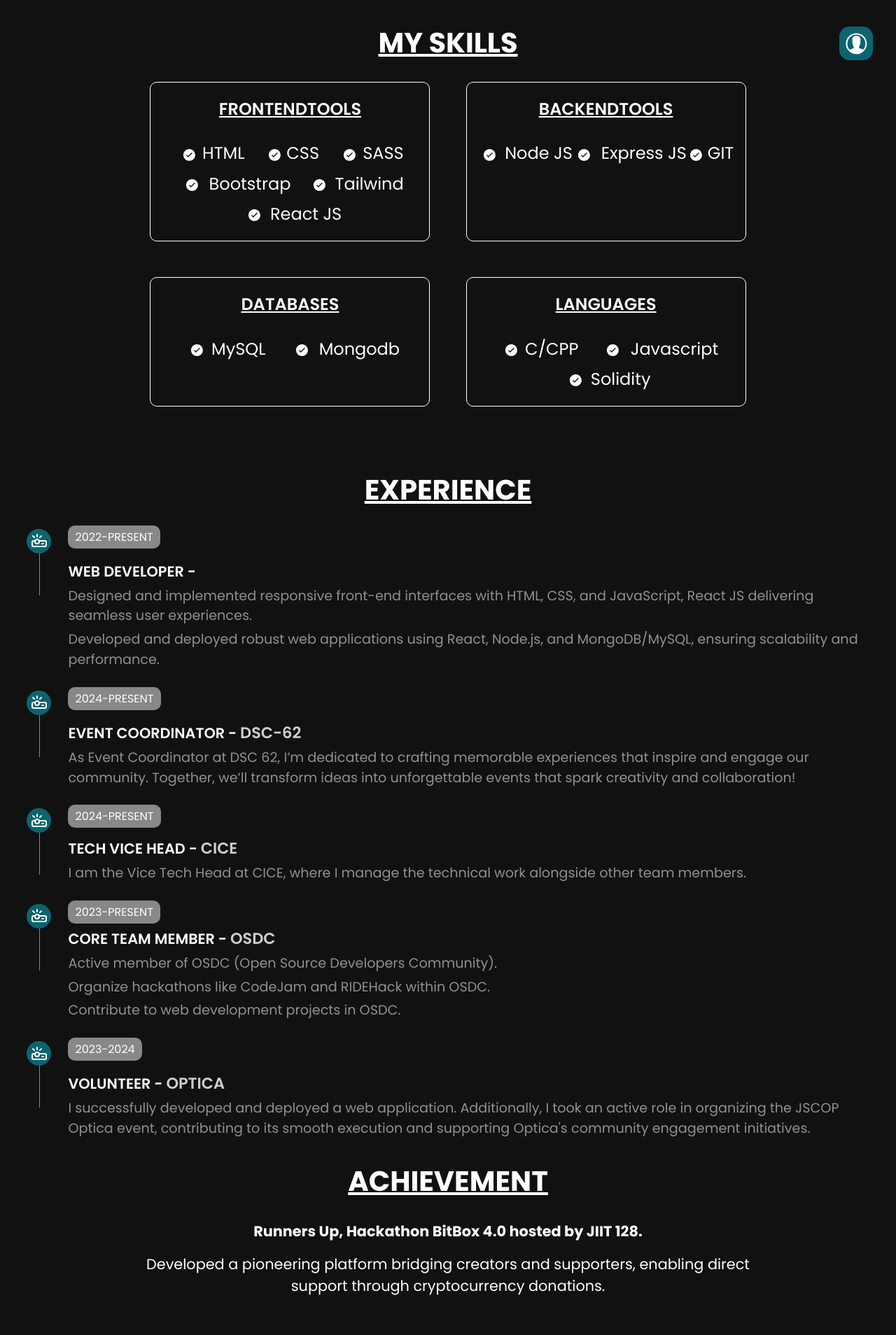
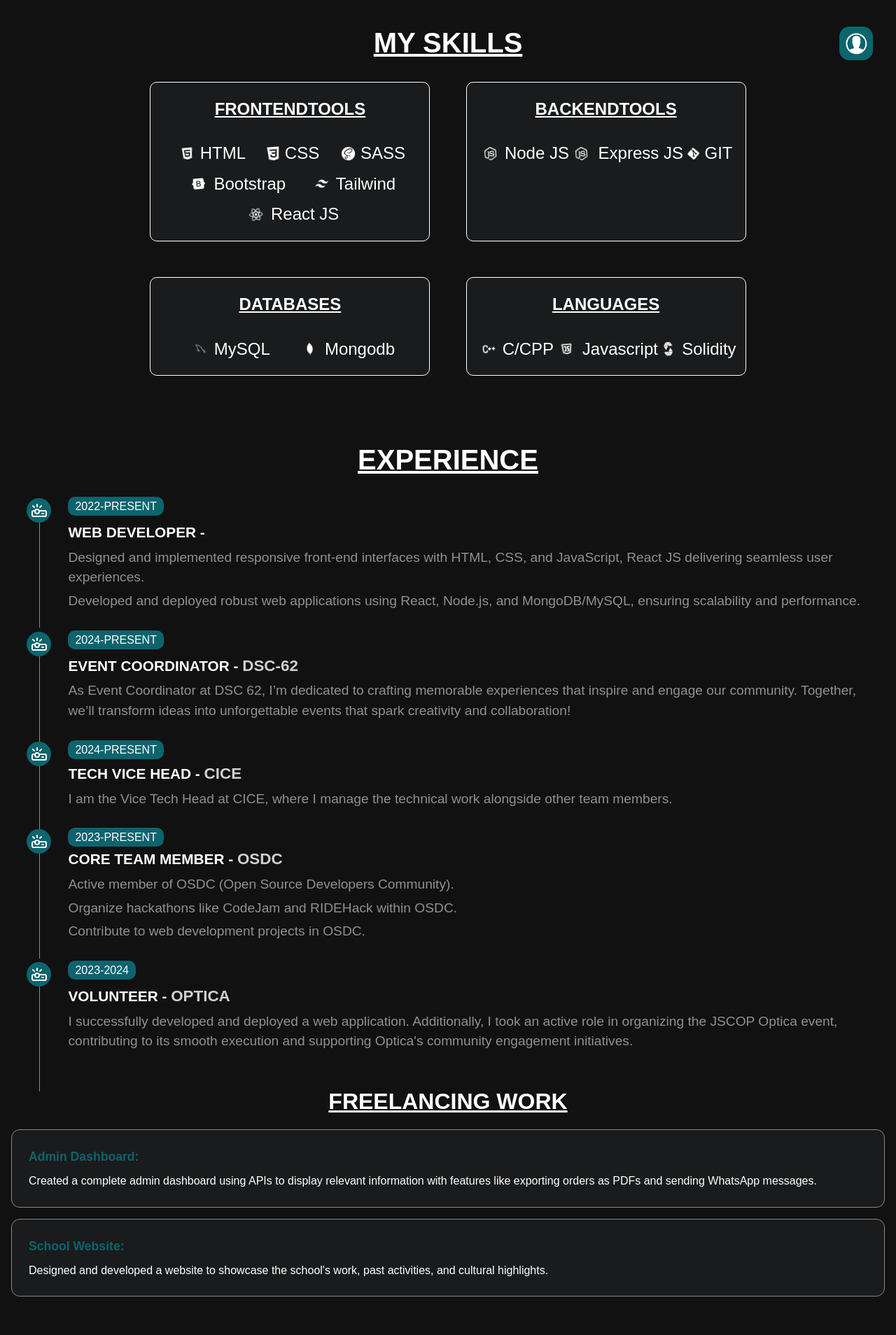
Before and after one commit to mehul1409/portfolio, a Next.js app: page /about in a window 1280 px wide. Shown: the part 552-2460 px from the top of the page at 70% size. Built offline with nearby package versions, Linux system fonts and the light colour scheme.

Commit message:
css modification

```diff
--- a/src/app/about/Tool.js
+++ b/src/app/about/Tool.js
@@ -1,65 +1,94 @@
+import { FaHtml5 } from "react-icons/fa";
+import { SiCss3 } from "react-icons/si";
+import { SiSass } from "react-icons/si";
+import { SiBootstrap } from "react-icons/si";
+import { SiTailwindcss } from "react-icons/si";
+import { SiReact } from "react-icons/si";
+import { FaNodeJs } from "react-icons/fa";
+import { FaGitAlt } from "react-icons/fa";
+import { DiMysql } from "react-icons/di";
+import { DiMongodb } from "react-icons/di";
+import { TbBrandCpp } from "react-icons/tb";
+import { TbBrandJavascript } from "react-icons/tb";
+import { SiSolidity } from "react-icons/si";
+
 const Tool = {
     FrontendTools: [
         {
             tool: 'HTML',
             experience: 'Experienced',
+            logo: <FaHtml5 />,
         },
         {
             tool: 'CSS',
             experience: 'Experienced',
+            logo: <SiCss3 />,
         },
         {
             tool: 'SASS',
             experience: 'Intermediate',
+            logo: <SiSass />,
         },
         {
             tool: 'Bootstrap',
             experience: 'Experienced',
+            logo: <SiBootstrap />,
         },
         {
             tool: 'Tailwind',
             experience: 'Intermediate',
+            logo: <SiTailwindcss />,
         },
         {
             tool:'React JS',
             experience:'Intermediate',
+            logo:<SiReact/>
         }
     ],
     BackendTools: [
         {
             tool: 'Node JS',
             experience: 'Intermediate',
+            logo: <FaNodeJs />,
         },
         {
             tool: 'Express JS',
             experience: 'Intermediate',
+            logo:<FaNodeJs/>
         },
         {
             tool: 'GIT',
             experience: 'Experienced',
+            logo: <FaGitAlt />,
         },
     ],
     Databases: [
         {
             tool: 'MySQL',
             experience: 'Experienced',
+            logo: <DiMysql />,
         },
         {
             tool: 'Mongodb',
             experience: 'Intermediate',
+            logo: <DiMongodb />,
         },
     ],
     Languages:[
         {
-            tool:'C/CPP'
+            tool:'C/CPP',
+            experience:'Experienced',
+            logo:<TbBrandCpp/>
         },
         {
             tool: 'Javascript',
             experience: 'Experienced',
+            logo: <TbBrandJavascript/>
         },
         {
             tool: 'Solidity',
             experience: 'Beginner',
+            logo: <SiSolidity/>,
         },
     ]
 }
--- a/src/app/about/about.css
+++ b/src/app/about/about.css
@@ -1,10 +1,7 @@
-@import url('https://fonts.googleapis.com/css2?family=Poppins:ital,wght@0,100;0,400;0,500;0,600;0,700;0,800;0,900;1,100&display=swap');
-
 /* Experience section css */
 
 .experiencesection {
     margin: 5% 0;
-    font-family: "Poppins", sans-serif;
     color: var(--text-color);
 }
 
@@ -29,6 +26,7 @@
     border-radius: 10px;
     margin: 2%;
     width: 400px;
+    background-color: #1a1b1c;
 }
 
 .toolbox .heading {
@@ -56,7 +54,17 @@
 
 .itembox .tick {
     margin-right: 10%;
-    font-size: 1.3rem;
+    font-size: 1.2rem;
+    animation: rotateAnimation 3s linear infinite;
+}
+
+@keyframes rotateAnimation {
+    from {
+        transform: rotate(0deg);
+    }
+    to {
+        transform: rotate(360deg);
+    }
 }
 
 .toolname {
@@ -138,7 +146,7 @@
 }
 
 .educationexperience .detailbox .duration {
-    background-color: var(--grey-color);
+    background-color: var(--themeColor);
     color: var(--text-color);
     border-radius: 10px;
     padding: 5px 10px;
@@ -153,7 +161,7 @@
     font-size: 1.3rem;
     color: var(--text-color);
     font-weight: 600;
-    margin-top: 2%;
+    margin-top: 1%;
 }
 
 .educationexperience .detailbox h4 span {
@@ -164,7 +172,6 @@
 .educationexperience .detailbox p {
     color: rgb(148, 143, 143);
     font-size: 1.2rem;
-    /* width: 70%; */
 }
 
 .educationexperience .detailbox .icon {
@@ -182,7 +189,7 @@
     position: absolute;
     top: 100%;
     left: 50%;
-    height: 60px;
+    height: 150px;
 }
 
 .educationexperience .detailbox .icon svg {
@@ -236,24 +243,47 @@
     margin-top: 2%;
 }
 
-@media only screen and (max-width:890px) {
-    .toolbox {
-        margin: 1%;
-        width: 330px;
-        margin-top: 4%;
-    }
+/* freelancing work css */
 
-    .toolname {
-        font-size: 1.3rem;
-    }
+.freelance-section {
+    margin-bottom: 4%;
+    padding: 1rem;
+}
 
-    .item {
-        margin: 1%
-    }
+.freelance-heading {
+    font-size: 2rem;
+    font-weight: bold;
+    color: var(--text-color);
+    margin-bottom: 1rem;
+    text-align: center;
+    text-decoration: underline;
+}
 
-    .toolbox .heading {
-        margin: 3%;
-    }
+.freelance-card {
+    background-color: #1a1b1c;
+    padding: 1.5rem;
+    border: 1px solid var(--grey-color);
+    border-radius: 12px;
+    margin-bottom: 1rem;
+    transition: transform 0.3s ease, box-shadow 0.3s ease;
+}
+
+.freelance-card:hover {
+    transform: translateY(-5px);
+    box-shadow: 0 5px 15px rgba(0, 0, 0, 0.3);
+}
+
+.freelance-content {
+    font-size: 1rem;
+    color: var(--text-color);
+    line-height: 1.6;
+}
+
+.freelance-content strong {
+    color: var(--themeColor);
+    font-size: 1.1rem;
+    display: block;
+    margin-bottom: 0.5rem;
 }
 
 @media only screen and (max-width:1200px) {
@@ -284,6 +314,27 @@
     }
 }
 
+
+@media only screen and (max-width:890px) {
+    .toolbox {
+        margin: 1%;
+        width: 330px;
+        margin-top: 4%;
+    }
+
+    .toolname {
+        font-size: 1.3rem;
+    }
+
+    .item {
+        margin: 1%
+    }
+
+    .toolbox .heading {
+        margin: 3%;
+    }
+}
+
 @media only screen and (max-width:600px) {
 
     .educationexperience .heading,
@@ -310,7 +361,10 @@
     }
 
     .intro .row .col div{
-        font-size: 1.2;
+        font-size: 1rem;
+    }
+    .emailbox{
+        font-size: 1rem;
     }
 
 }
@@ -320,20 +374,21 @@
     .educationexperience .heading,
     .achievment .heading,
     .sectionHeading {
-        font-size: 1.5rem;
+        font-size: 1.3rem;
         margin-bottom: 4%;
     }
 
     .educationexperience .detailbox h4 {
-        font-size: 1.2rem;
+        font-size: 1.1rem;
     }
 
     .educationexperience .detailbox p {
-        font-size: 1.05rem;
+        font-size: 1rem;
     }
 
     .educationexperience .detailbox .duration {
         padding: 3px 5px;
+        font-size: 1.1rem;
     }
 
     .educationexperience .detailbox {
@@ -343,10 +398,12 @@
     .achievment p {
         font-size: 1.1rem;
         width: 80%;
+        color:var(--themeColor)
     }
 
     .achievment .inner {
-        font-size: 1.1rem;
+        font-size: 1rem;
+        width:85%;
     }
 
     .achievment {
@@ -355,16 +412,17 @@
         align-items: center;
     }
 
-    .emailbox {
-        font-size: 1rem;
-    }
-
     .terminalandpersonalinfo {
         flex-direction: column;
         margin: 4% 3%;
     }
 
     .intro .headingintro {
+        font-size: 1.2rem;
+        margin-left:1%;
+    }
+
+    .freelance-heading{
         font-size: 1.3rem;
     }
 }
--- a/src/app/about/page.jsx
+++ b/src/app/about/page.jsx
@@ -1,5 +1,4 @@
 import Tool from './Tool.js';
-import { IoIosCheckmarkCircle } from "react-icons/io";
 import './about.css';
 import { LuProjector } from "react-icons/lu";
 import Terminal from '../terminal/page.jsx';
@@ -8,12 +7,10 @@ const About = () => {
     return (
         <>
             <section className="aboutMe">
-
                 <div className="mainheading">
                     <div className="mainbgheading">RESUME</div>
                     <div className="mainfrontheading">ABOUT <span className="me">ME</span></div>
                 </div>
-
                 <div className='terminalandpersonalinfo'>
                     <Terminal />
 
@@ -47,10 +44,9 @@ const About = () => {
                                         {
                                             Tool[category].map((item, index) => (
                                                 <div key={index} className="itembox">
-                                                    <div className="tick"><IoIosCheckmarkCircle /></div>
+                                                    <div className="tick">{item.logo}</div>
                                                     <div className="right">
                                                         <div className="toolname">{item.tool}</div>
-                                                        {/* <div className="experience">{item.experience}</div> */}
                                                     </div>
                                                 </div>
                                             ))
@@ -123,12 +119,26 @@ const About = () => {
                     </div>
                 </div>
             </section>
+            <section className="freelance-section">
+                <div className="freelance-heading">FREELANCING WORK</div>
+                <div className="freelance-card">
+                    <div className="freelance-content">
+                        <strong>Admin Dashboard:</strong> Created a complete admin dashboard using APIs to display relevant information with features like exporting orders as PDFs and sending WhatsApp messages.
+                    </div>
+                </div>
+                <div className="freelance-card">
+                    <div className="freelance-content">
+                        <strong>School Website:</strong> Designed and developed a website to showcase the school's work, past activities, and cultural highlights.
+                    </div>
+                </div>
+            </section>
+
             <section className="achievment">
                 <div className="heading">ACHIEVEMENT</div>
                 <p>Runners Up, Hackathon BitBox 4.0 hosted by JIIT 128.</p>
-                <div className='outer'>
-                    <div className='inner'>Developed a pioneering platform bridging creators and supporters, enabling direct support through cryptocurrency
-                        donations.
+                <div className="outer">
+                    <div className="inner">
+                        Developed a pioneering platform bridging creators and supporters, enabling direct support through cryptocurrency donations.
                     </div>
                 </div>
             </section>
--- a/src/app/components/nav/nav.css
+++ b/src/app/components/nav/nav.css
@@ -67,33 +67,25 @@ nav li:hover {
 
 @media only screen and (max-width:600px){
     nav li{
-        font-size: 1.85rem;
+        font-size: 1.5rem;
+        padding:10px;
+        margin:0;
     }
 
     .text{
         font-size: 1.1rem;
+        margin-top:2%;
+        right:0;
     }
-}
 
-@media only screen and (max-width:600px){
     nav ul{
         flex-direction: row;
         justify-content: space-evenly;
         padding-left:2%;
     }
 
-    nav li{
-        padding:10px;
-        margin:0;
-    }
-
     nav{
-        top:88%;
+        top:90%;
         left:0;
     }
-
-    .text{
-        margin-top:2%;
-        right:0;
-    }
 }
--- a/src/app/components/nav/nav.jsx
+++ b/src/app/components/nav/nav.jsx
@@ -4,7 +4,6 @@ import { LuProjector } from "react-icons/lu";
 import { IoIosContact } from "react-icons/io";
 import { TbLogs } from "react-icons/tb";
 import Link from "next/link";
-
 import './nav.css'
 
 const Nav = () => {
--- a/src/app/globals.css
+++ b/src/app/globals.css
@@ -227,7 +227,7 @@ body {
     }
 
     .homePage .wrapper .heading {
-        font-size: 1.75rem;
+        font-size: 1.5rem;
     }
 
     .homePage .mehulintro{
--- a/src/app/page.js
+++ b/src/app/page.js
@@ -15,7 +15,7 @@ export default function Home() {
                 <Image src={user} alt="mehul bansal profile image" />
               </div>
               <div className='mehulintro'>
-              <h1 className='text-white fw-bold heading'><span className='name d-block'>HELLO,I'M MEHUL BANSAL.</span>
+              <h1 className='text-white fw-bold heading'><span className='name d-block'>HELLO,I'M MEHUL BANSAL</span>
                 <TypeAnimation
                   sequence={[
                     'WEB DEVELOPER',
@@ -27,7 +27,7 @@ export default function Home() {
                   ]}
                   wrapper="span"
                   speed={20}
-                  style={{ fontSize: '1.5em', display: 'inline-block' }}
+                  style={{ display: 'inline-block' }}
                   repeat={Infinity}
                 />
               </h1>
```
